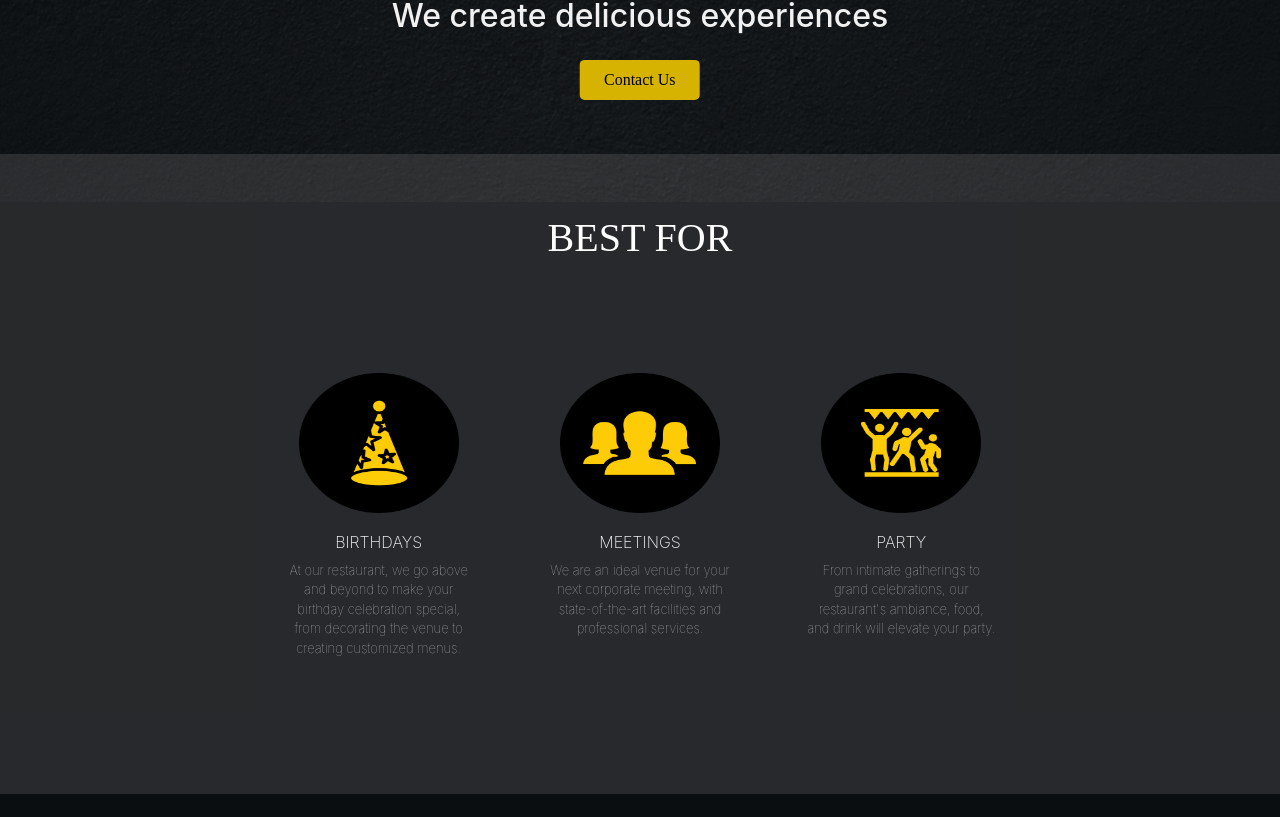
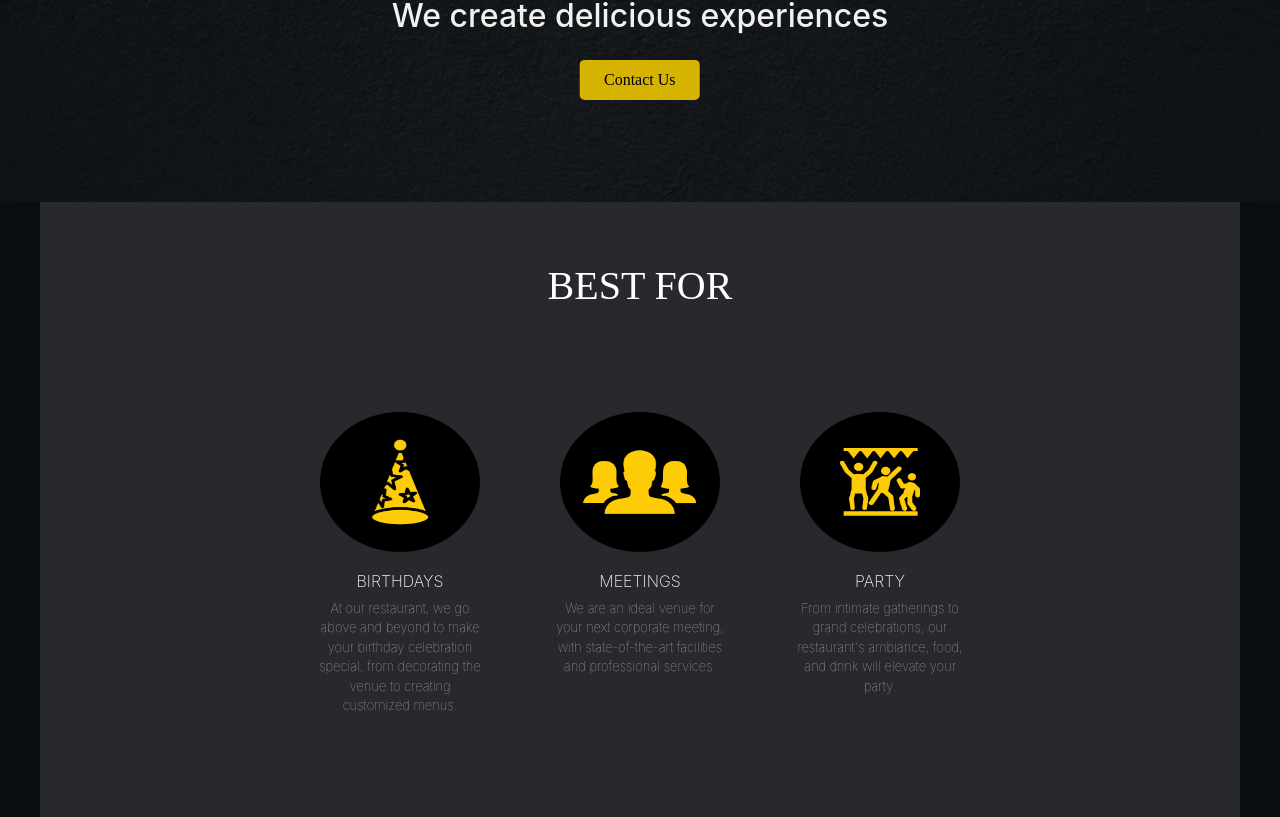
Before and after one commit to Tulsi-gohil/food-web, a React (Create React App) app: page / in a window 1280 px wide. Shown: the part 2083-2900 px from the top of the page. Built offline with nearby package versions, Linux system fonts and the light colour scheme.

Commit message:
Update Home.js

```diff
--- a/src/Home.js
+++ b/src/Home.js
@@ -142,8 +142,8 @@ import party from './party.png';
         </div>
 
 
-            <div className='  position-relative'>
-        <div className='row justify-content-center best-section '>
+            <div className='py  position-relative'>
+        <div className='row justify-content-center container best-section '>
          <h1 className='best-title '>BEST FOR </h1>
 
 
```
